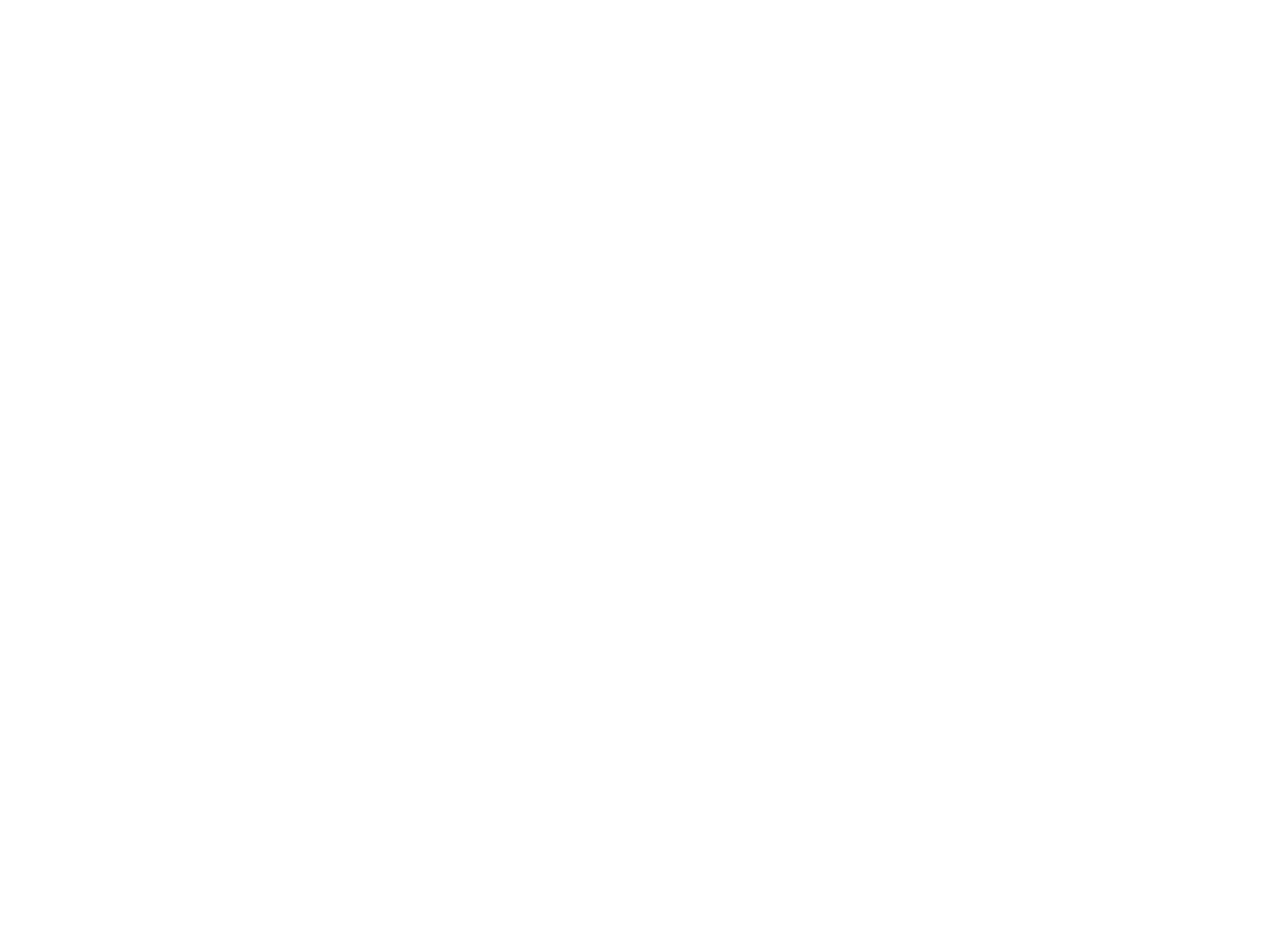
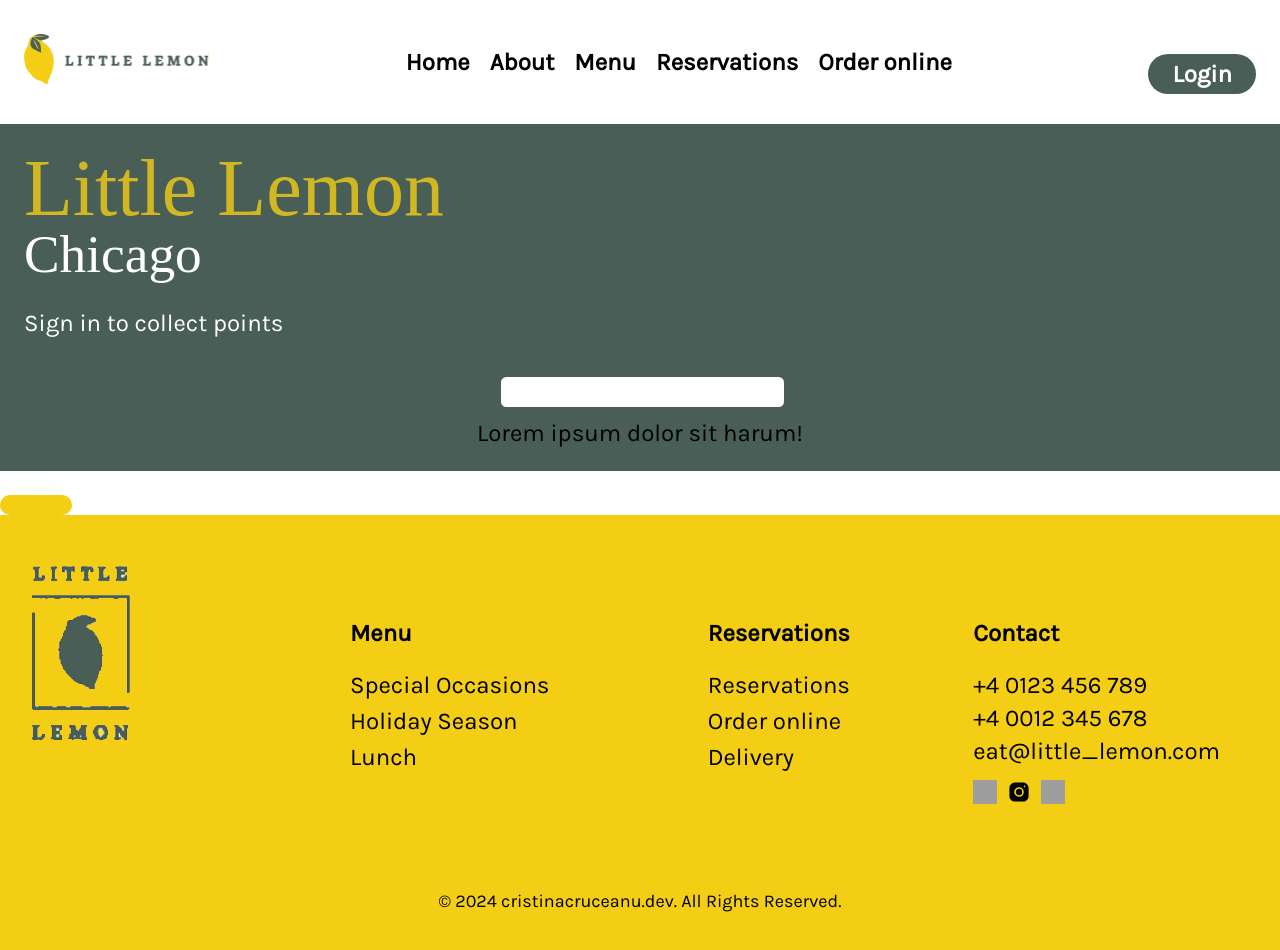
Before and after one commit to cristinacruceanu/little-lemon-app, a React (Create React App) app: page /login-page in a window 1280 px wide. Before the commit this address had no page. Before the commit the page ends 800 px from the top, so only its background shows below. Built offline with nearby package versions, Linux system fonts and the light colour scheme; grey boxes are pictures that could not be loaded; a web font is replaced by a local one.

Commit message:
Login page started

```diff
--- a/src/App.js
+++ b/src/App.js
@@ -3,6 +3,7 @@
 import "./App.css";
 import HomePage from "./pages/HomePage";
 import ReserveTable from "./pages/ReserveTable";
+import LoginPage from "./pages/LoginPage";
 
 function App() {
   /*useEffect(() => {
@@ -12,8 +13,9 @@
   return (
     <Router>
       <Routes>
-        <Route path="/" element={<HomePage/>} />
+        <Route path="/" element={<HomePage />} />
         <Route path="/reserve-table" element={<ReserveTable />} />
+        <Route path="/login-page" element={<LoginPage />} />
       </Routes>
     </Router>
   );
--- /dev/null
+++ b/src/components/FormField.js
@@ -0,0 +1,40 @@
+import React from "react";
+import PropTypes from "prop-types";
+import "./../styles/FormField.css";
+
+const FormField = ({
+  label,
+  type,
+  name,
+  value,
+  onChange,
+  required = false,
+  ...rest
+}) => {
+  return (
+    <div className="form-field">
+      <label htmlFor={name}>{label}</label>
+      <input
+        type={type}
+        id={name}
+        name={name}
+        value={value}
+        onChange={onChange}
+        required={required}
+        className="form-input"
+        {...rest}
+      />
+    </div>
+  );
+};
+
+FormField.propTypes = {
+  label: PropTypes.string.isRequired,
+  type: PropTypes.string,
+  name: PropTypes.string.isRequired,
+  value: PropTypes.string.isRequired,
+  onChange: PropTypes.func.isRequired,
+  reguired: PropTypes.bool,
+};
+
+export default FormField;
--- a/src/components/Reservation/ReservationField.js
+++ /dev/null
@@ -1,13 +0,0 @@
-import React from "react";
-import "./../../styles/Reservation/Reservation.css";
-
-const ReservationField = ({label,type,name, ...rest}) => {
-  return (
-    <div className="reservation-field">
-      <label htmlFor={name}>{label}</label>
-      <input type={type} id={name} {...rest} />
-    </div>
-  );
-};
-
-export default ReservationField;
--- a/src/components/Reservation/ReservationForm.js
+++ b/src/components/Reservation/ReservationForm.js
@@ -1,23 +1,23 @@
 import React from "react";
 import "./../../styles/Reservation/Reservation.css";
-import ReservationField from "./../Reservation/ReservationField";
+import FormField from "./../FormField";
 import ReservationRadioGroup from "./ReservationRadioGroup";
 
 const ReservationForm = () => {
   return (
     <form className="reservation-form">
       <div className="form-row">
-        <ReservationField label="Date" type="date" name="date" />{" "}
-        <ReservationField label="Time" type="time" name="time" />
+        <FormField label="Date" type="date" name="date" />{" "}
+        <FormField label="Time" type="time" name="time" />
       </div>
       <div className="form-column">
-        <ReservationField
+        <FormField
           label="Number of Diners"
           type="number"
           name="diners"
           min="1"
         />{" "}
-        <ReservationField label="Occasion" type="text" name="occasion" />
+        <FormField label="Occasion" type="text" name="occasion" />
         <ReservationRadioGroup options={["Standard", "Outside"]} />
       </div>
     </form>
--- a/src/pages/LoginPage.js
+++ b/src/pages/LoginPage.js
@@ -0,0 +1,42 @@
+import React, { useState } from "react";
+import "./../styles/Login/Login.css";
+import Header from "./../components/Header";
+import ReservationTitle from "./../components/Reservation/ReservationTitle";
+import FormField from "./../components/FormField";
+import Footer from "./../components/Footer";
+import Button from "./../components/Button";
+
+const LoginPage = () => {
+  const [formData, setFormData] = useState({
+    firstName: "",
+    lastName: "",
+    email: "",
+    phoneNumber: "",
+    password: "",
+    request: "",
+  });
+
+  const handleChange = (e) => {
+    const { name, value } = e.target;
+    setFormData((prevData) => ({ ...prevData, [name]: value }));
+  };
+  return (
+    <div className="login-page">
+      <Header />
+      <main className="login-page-container">
+        <ReservationTitle
+          title="Little Lemon"
+          subtitle="Chicago"
+          description="Sign in to collect points"
+        />
+        <FormField type="text"></FormField>
+        Lorem ipsum dolor sit harum!
+        <div className="login-content"></div>
+      </main>
+
+      <Button />
+      <Footer />
+    </div>
+  );
+};
+export default LoginPage;
--- a/src/pages/ReserveTable.js
+++ b/src/pages/ReserveTable.js
@@ -1,6 +1,6 @@
 import React from "react";
+import { useNavigate } from "react-router-dom";
 import "./../styles/Reservation/Reservation.css";
-import "./../styles/Button.css"
 import Header from "./../components/Header";
 import Footer from "./../components/Footer";
 import ReservationTitle from "../components/Reservation/ReservationTitle";
@@ -11,6 +11,10 @@
 import ChefBImg from "./../assets/icons_assets/restaurant-chef-b.jpg";
 
 const ReserveTable = () => {
+  const navigate = useNavigate();
+  const handleNavigate = () => {
+    navigate("/login-page");
+  };
   return (
     <div className="reserve-page">
       <Header />
@@ -25,9 +29,9 @@
           <ReservationImages image1={RestaurantImg} image2={ChefBImg} />
         </div>
         <Button
-         variant="primary"
-          onClick={() => console.log("Go to next page")}
-        >Next </Button>
+          variant="primary"
+          onClick={handleNavigate}
+        >Next</Button>
       </main>
 
       <Footer />
--- /dev/null
+++ b/src/styles/FormField.css
@@ -0,0 +1,14 @@
+.form-field input {
+  width: 100%;
+  border-radius: 4pt;
+  border: none;
+  margin-bottom: 0.5rem;
+}
+
+.form-field label{
+  font-weight: bold;
+  display: block;
+  margin-top: 0;
+  margin-bottom: 0.5rem;
+  color: #fff;
+}
--- a/src/styles/Login/Login.css
+++ b/src/styles/Login/Login.css
@@ -0,0 +1,18 @@
+.login-page-container {
+  background-color: #495e57;
+  padding: 1rem;
+  display: flex;
+  flex-direction: column;
+  justify-content: space-between;
+  align-items: center;
+  flex-wrap: wrap;
+}
+
+.login-content {
+  display: flex;
+  flex-wrap: wrap;
+  justify-content: space-between;
+  gap: 2rem;
+  max-width: 1280px;
+  width: 100%;
+}
--- a/src/styles/Reservation/Reservation.css
+++ b/src/styles/Reservation/Reservation.css
@@ -52,13 +52,8 @@
   display: flex;
   flex-direction: column;
 }
-.reservation-field input {
-  width: 100%;
-  border-radius: 4pt;
-  border: none;
-  margin-bottom: 0.5rem;
-}
-.reservation-field label,
+
+
 .reservation-radio-label,
 .reservation-radio-group p {
   font-weight: bold;
@@ -68,10 +63,20 @@
   color: #fff;
 }
 
+
+
+.reservation-radio-label {
+  font-size: 14pt;
+  margin-bottom: 0.5rem;
+  font-weight: normal;
+}
+
 input[type="radio"] {
   margin-right: 0.5rem;
   accent-color: #f4ce14;
 }
+
+
 /*input[type="date"]{
    font-weight: bold;
    color:#f4ce14;
@@ -81,12 +86,6 @@
   font-weight: bold;
 }
   */
-
-.reservation-radio-label {
-  font-size: 14pt;
-  margin-bottom: 0.5rem;
-  font-weight: normal;
-}
 .reservation-button {
   margin-top: 4rem;
 }
```
Also changed, not shown: src/components/Reservation/ReservationButton.js (deleted, +0 -10 lines).
